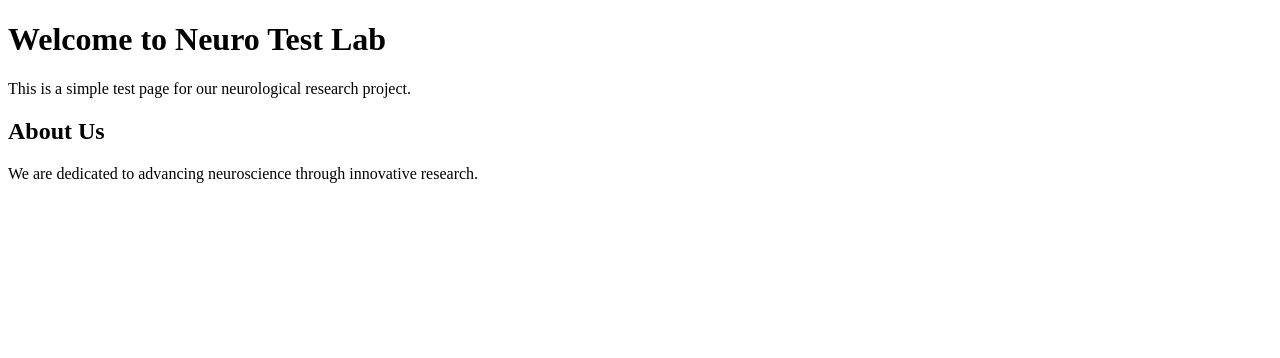
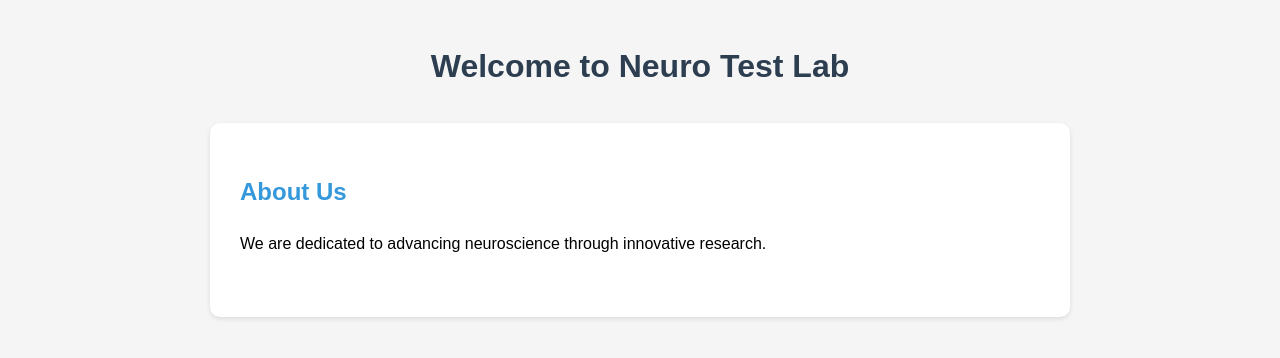
Before and after one commit to neuro-bit/neuro-test-lab, a plain HTML site: page index.html in a window 1280 px wide. Drawn offline with Linux system fonts and the light colour scheme.

Commit message:
Add CSS styling to the page

```diff
--- a/index.html
+++ b/index.html
@@ -4,10 +4,38 @@
     <meta charset="UTF-8">
     <meta name="viewport" content="width=device-width, initial-scale=1.0">
     <title>Neuro Test Lab</title>
+    <style>
+        body {
+            font-family: Arial, sans-serif;
+            line-height: 1.6;
+            margin: 0;
+            padding: 20px;
+            background-color: #f5f5f5;
+        }
+        .container {
+            max-width: 800px;
+            margin: 0 auto;
+            background-color: white;
+            padding: 30px;
+            border-radius: 10px;
+            box-shadow: 0 2px 5px rgba(0,0,0,0.1);
+        }
+        h1 {
+            color: #2c3e50;
+            text-align: center;
+            margin-bottom: 30px;
+        }
+        h2 {
+            color: #3498db;
+            margin-top: 20px;
+        }
+        section {
+            margin-bottom: 30px;
+        }
+    </style>
 </head>
 <body>
     <h1>Welcome to Neuro Test Lab</h1>
-    <p>This is a simple test page for our neurological research project.</p>
     <div class="container">
         <section>
             <h2>About Us</h2>
```
